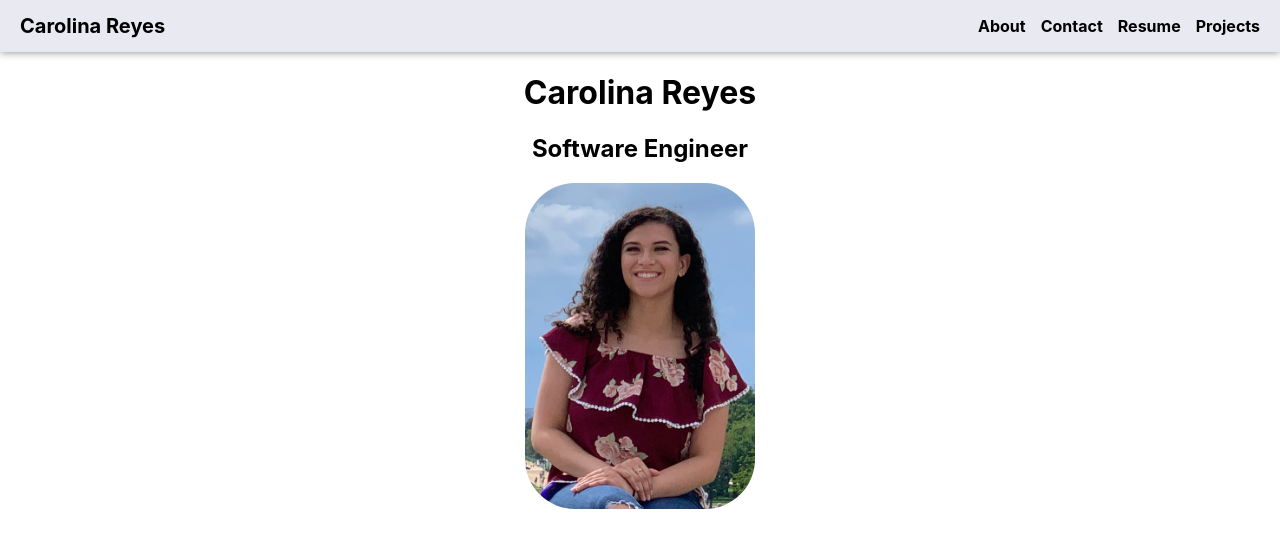
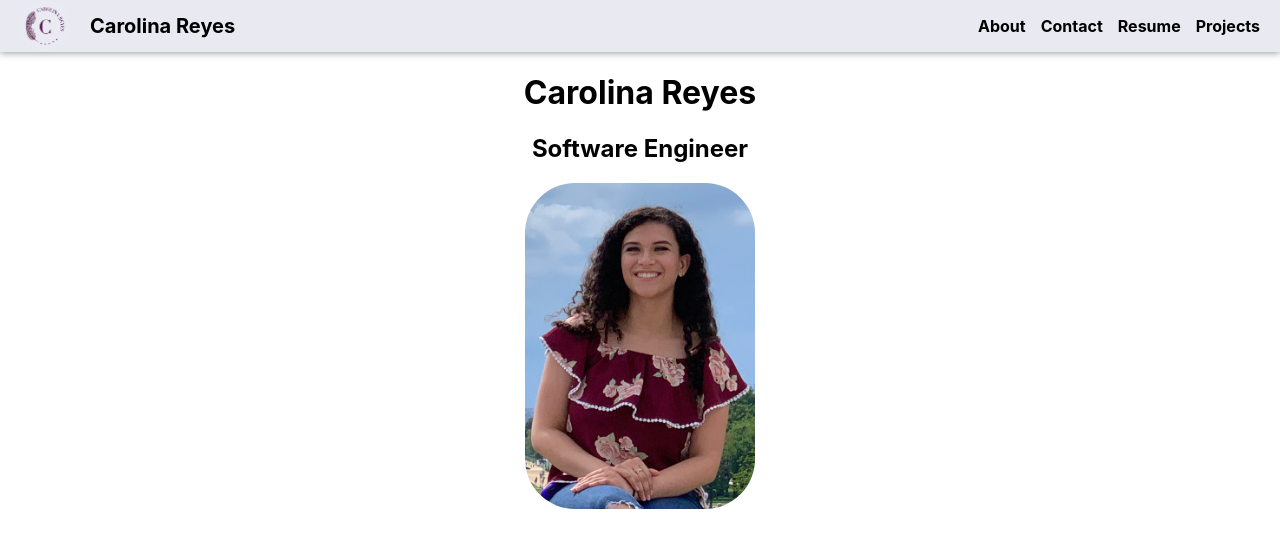
Before and after one commit to creyes25/carolina-reyes-portfolio, a React (Create React App) app: page / in a window 1280 px wide. Shown: the top 548 px of the page. Built offline with nearby package versions, Linux system fonts and the light colour scheme; the HTML template or start-up script is replaced by a standard one.

Commit message:
add a logo to nav bar

```diff
--- a/src/components/NavBar/NavBar.jsx
+++ b/src/components/NavBar/NavBar.jsx
@@ -5,11 +5,11 @@ function NavBar() {
   return (
     <>
       <nav>
-        <div>
-        <Link to='/' className={styles.name}>
-          {/* <img src="./images/logo1.png" alt="logo" /> */}
-          Carolina Reyes
-        </Link>
+        <div className={styles.logoContainer}>
+            <img src="../images/logo1.png" alt="logo" />
+          <Link to='/' className={styles.name}>
+            Carolina Reyes
+          </Link>
         </div>
         <ul className={styles.navlinks}>
           <li>
--- a/src/components/NavBar/NavBar.module.css
+++ b/src/components/NavBar/NavBar.module.css
@@ -11,6 +11,18 @@ nav {
 	position: sticky;
 	top: 0;
 }
+
+.logoContainer {
+  display: flex;
+  align-items: center;
+  justify-content: center;
+  margin-left: 20px;
+}
+
+.logoContainer > img {
+  width: 50px;
+}
+
 
 nav > ul {
   display: flex;
```
